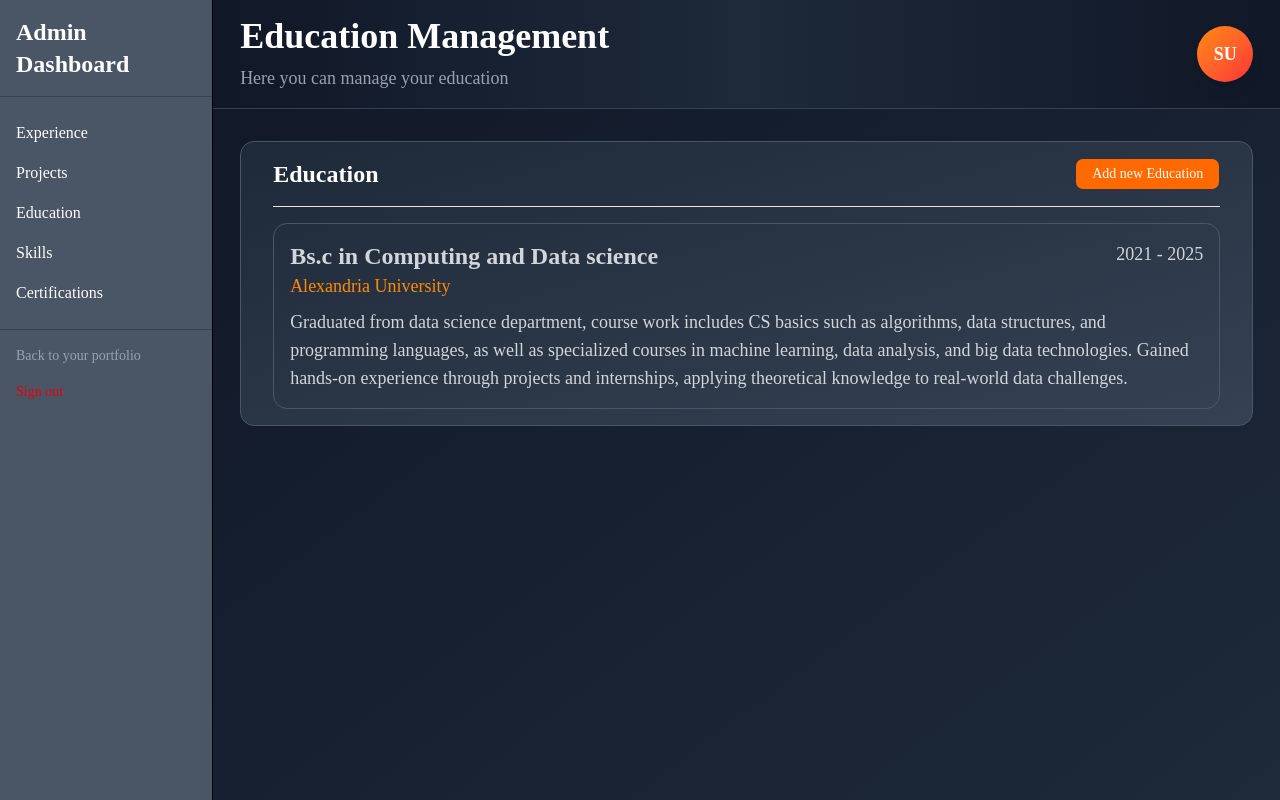
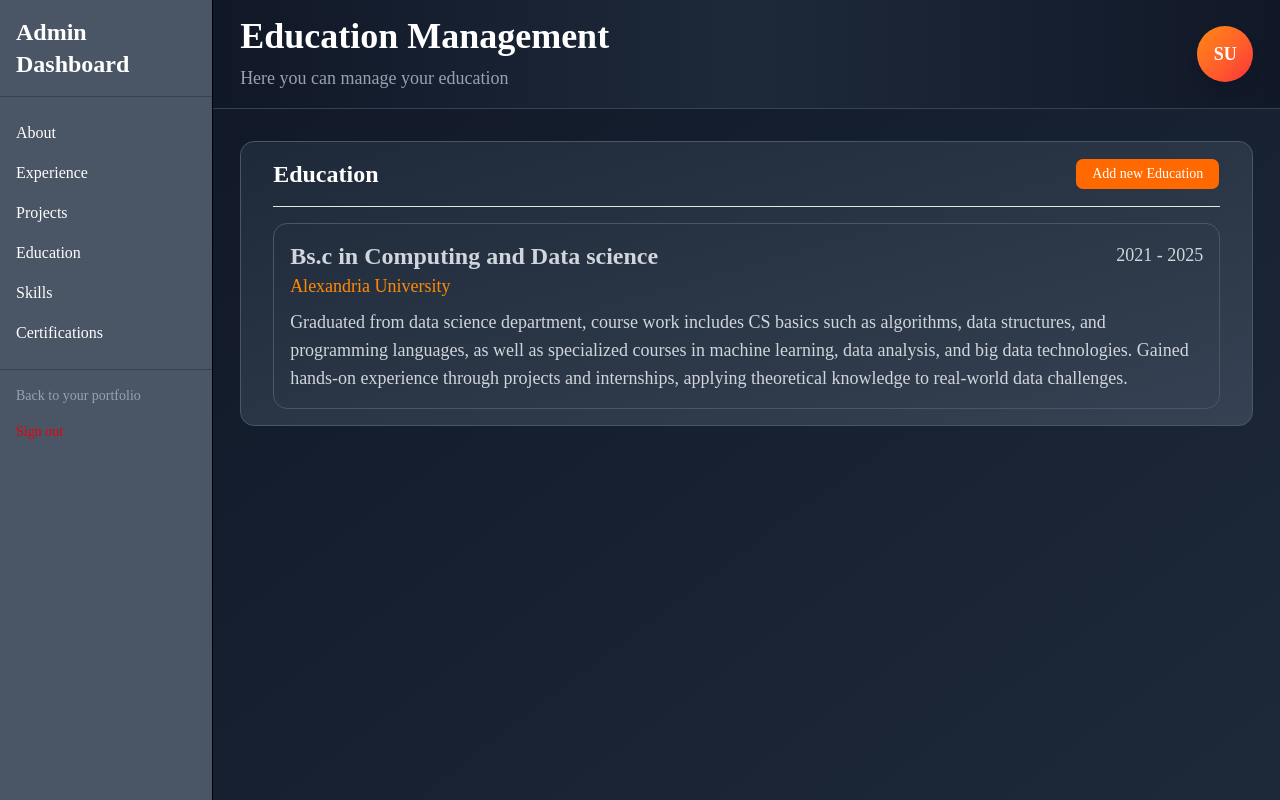
Before and after one commit to KhalidHamdy/Portfolio-website, a Next.js app: page /admin/education in a window 1280 px wide. Built offline with nearby package versions, Linux system fonts and the light colour scheme; no server answers; sample sign-in values are in the browser's storage.

Commit message:
chore: added edit and delete buttons for admin dashboard

```diff
--- /dev/null
+++ b/app/(auth)/admin/about/page.tsx
@@ -0,0 +1,18 @@
+import Header from "@/components/pages/admin/shared/header";
+import React from "react";
+
+import AboutDetails from "@/components/pages/admin/about/aboutDetails";
+
+function Page() {
+  return (
+    <div className="flex flex-col bg-gradient-to-br from-gray-900 to-gray-800 min-h-screen w-full text-white">
+      <Header
+        heading="About management"
+        description="Here you can talk about yourself"
+      />
+      <AboutDetails />
+    </div>
+  );
+}
+
+export default Page;
--- a/components/pages/admin/shared/sectionsMainContent.tsx
+++ b/components/pages/admin/shared/sectionsMainContent.tsx
@@ -2,7 +2,7 @@
 import Section from "@/components/helpers/section";
 import Description from "@/components/typography/description";
 import Heading from "@/components/typography/heading";
-import { IconBrandGithub, IconWorldWww } from "@tabler/icons-react";
+import { IconBrandGithub, IconWorldWww, IconEdit, IconTrash } from "@tabler/icons-react";
 import Link from "next/link";
 import { Button } from "@/components/ui/button";
 import { Dialog, DialogTrigger } from "@/components/ui/dialog";
@@ -43,7 +43,7 @@ function SectionsMainContent({ title, data }: SectionProps) {
           <>
             {data.map((item) => (
               <div key={item.id}>
-                <div className="text-gray-300 mt-4 space-y-2 border border-gray-600 rounded-xl hover:border-orange-400 transition-all p-4">
+                <div className="group text-gray-300 mt-4 space-y-2 border border-gray-600 rounded-xl hover:border-orange-400 transition-all p-4">
                   <div className="flex justify-between items-start">
                     <div>
                       <Heading size="sm" className="font-bold">
@@ -53,11 +53,21 @@ function SectionsMainContent({ title, data }: SectionProps) {
                         {item.institute}
                       </Description>
                     </div>
-                    <Description size="sm" className="text-gray-300">
-                      {item.start_date
-                        ? `${item.start_date} - ${item.end_date}`
-                        : `${item.end_date}`}
-                    </Description>
+                    <div className="flex items-center gap-4">
+                      <div className="flex gap-2 opacity-0 group-hover:opacity-100 transition-opacity duration-200">
+                        <button className="p-1.5 bg-gray-700 hover:bg-gray-600 rounded-md text-gray-300 hover:text-white transition-colors shadow-sm" title="Edit">
+                          <IconEdit size={18} />
+                        </button>
+                        <button className="p-1.5 bg-red-900/40 hover:bg-red-900/80 rounded-md text-red-400 hover:text-red-300 transition-colors shadow-sm" title="Delete">
+                          <IconTrash size={18} />
+                        </button>
+                      </div>
+                      <Description size="sm" className="text-gray-300 shrink-0">
+                        {item.start_date
+                          ? `${item.start_date} - ${item.end_date}`
+                          : `${item.end_date}`}
+                      </Description>
+                    </div>
                   </div>
                   <Description size="sm" className="text-gray-300 mt-2">
                     {item.description}
--- a/components/pages/admin/sideBar.tsx
+++ b/components/pages/admin/sideBar.tsx
@@ -7,13 +7,13 @@ import { auth } from "@/lib/firebase";
 import { useRouter } from "next/navigation";
 
 const sections = [
+  { name: "About", href: "/admin/about" },
   { name: "Experience", href: "/admin/experience" },
   { name: "Projects", href: "/admin/projects" },
   { name: "Education", href: "/admin/education" },
   { name: "Skills", href: "/admin/skills" },
-  { name: "Certifications", href: "/admin/certifications" }
-
-]
+  { name: "Certifications", href: "/admin/certifications" },
+];
 
 function SideBar() {
   const router = useRouter();
@@ -26,31 +26,32 @@ function SideBar() {
   return (
     <div className="w-64 min-h-screen bg-gray-600 text-white flex flex-col border-r border-black">
       <Heading size="sm" className="p-4 font-bold border-b border-gray-700">
-
-        <Link href="/admin">
-          Admin Dashboard
-        </Link>
+        <Link href="/admin">Admin Dashboard</Link>
       </Heading>
       <div className="p-4">
         {sections.map((section) => (
-          <Link key={section.href} href={section.href} className="block py-2 hover:bg-gray-700">
+          <Link
+            key={section.href}
+            href={section.href}
+            className="block py-2 hover:bg-gray-700"
+          >
             {section.name}
           </Link>
         ))}
-
       </div>
       <footer className="p-4 text-sm text-gray-400 border-t border-gray-700 flex flex-col gap-4">
         <Link href="/" className="block hover:text-gray-700">
           Back to your portfolio
         </Link>
-        <button onClick={handleSignOut} className="text-red-600 cursor-pointer hover:text-red-800 self-start">
+        <button
+          onClick={handleSignOut}
+          className="text-red-600 cursor-pointer hover:text-red-800 self-start"
+        >
           Sign out
         </button>
       </footer>
-
-
-    </div >
-  )
+    </div>
+  );
 }
 
 export default SideBar;
--- a/components/pages/admin/skills/skillsSection.tsx
+++ b/components/pages/admin/skills/skillsSection.tsx
@@ -2,6 +2,7 @@ import Heading from "@/components/typography/heading";
 import { Dialog, DialogTrigger } from "@/components/ui/dialog";
 import { Button } from "@/components/ui/button";
 import AddSkillDialog from "./addSkillDialog";
+import { IconEdit, IconTrash } from "@tabler/icons-react";
 
 interface SkillsSectionProps {
   title: string;
@@ -31,9 +32,17 @@ function SkilsSection({ title, skills }: SkillsSectionProps) {
             {skills.map((skill, index) => (
               <li
                 key={index}
-                className="text-gray-300 block w-full border border-gray-600 rounded-md px-4 py-2 hover:bg-gray-600 transition-colors"
+                className="group flex justify-between items-center text-gray-300 w-full border border-gray-600 rounded-md px-4 py-2 hover:bg-gray-600 transition-colors"
               >
-                {skill}
+                <span>{skill}</span>
+                <div className="flex gap-2 opacity-0 group-hover:opacity-100 transition-opacity duration-200">
+                  <button className="p-1 bg-gray-500 hover:bg-gray-400 rounded-md text-white transition-colors shadow-sm" title="Edit">
+                    <IconEdit size={16} />
+                  </button>
+                  <button className="p-1 bg-red-600/80 hover:bg-red-500 rounded-md text-white transition-colors shadow-sm" title="Delete">
+                    <IconTrash size={16} />
+                  </button>
+                </div>
               </li>
             ))}
           </ul>
```
